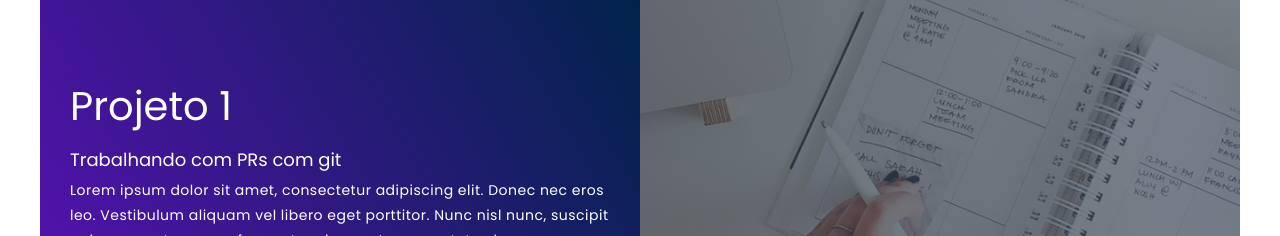
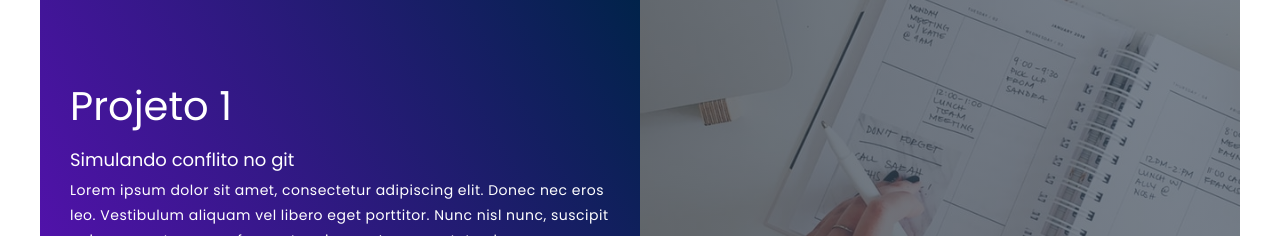
Before and after one commit to rafaelbrunodasilva/portfolio_rafael, a plain HTML site: page index.html in a window 1280 px wide. Shown: the part 1186-1422 px from the top of the page. Drawn offline with Linux system fonts and the light colour scheme.

Commit message:
update project description

```diff
--- a/index.html
+++ b/index.html
@@ -29,7 +29,7 @@
                 <div class="project-item">
                     <div class="project-info">
                         <h1>Projeto 1</h1>
-                        <h2>Trabalhando com PRs com git</h2>
+                        <h2>Simulando conflito no git</h2>
                         <p>Lorem ipsum dolor sit amet, consectetur adipiscing elit. Donec nec eros leo. Vestibulum
                             aliquam vel libero eget porttitor. Nunc nisl nunc, suscipit quis quam ut, congue fermentum
                             ipsum. In consectetur, leo a accumsan eleifend, tortor leo eleifend nunc, sed pulvinar neque
```
